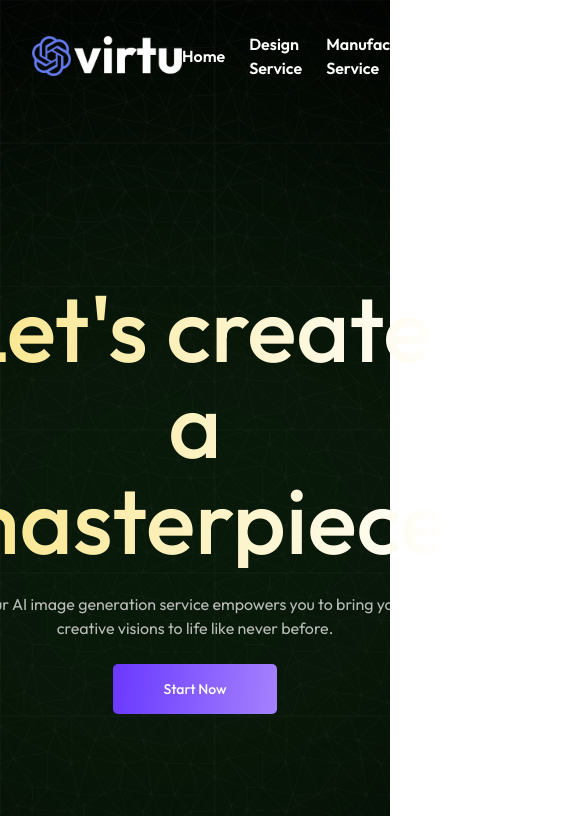
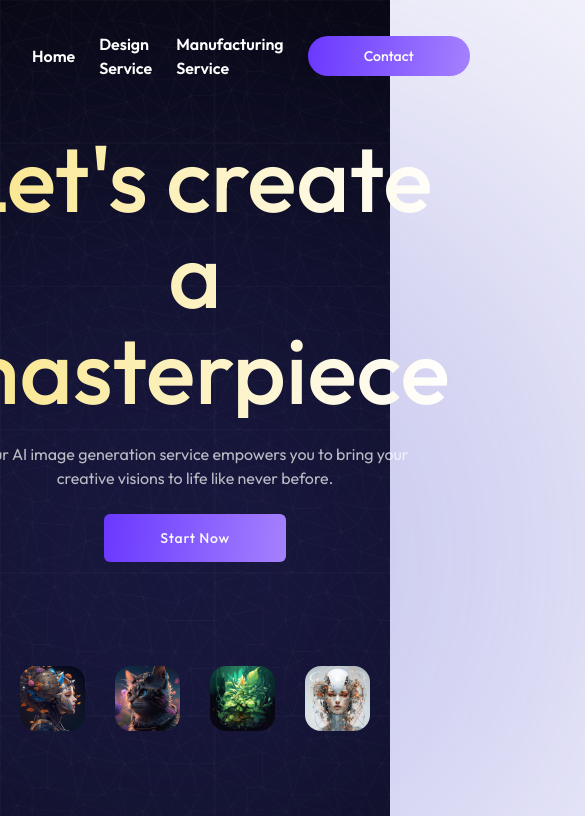
Before and after one commit to tanvir1017/provat-protfolio, a Next.js app: page / in a window 390 px wide. Shown: the top 816 px of the page, 585 px wide, since content can reach past the window. Built offline with nearby package versions, Linux system fonts and the light colour scheme.

Commit message:
feat: 🎸 Fixed color scheme to indigo

```diff
--- /dev/null
+++ b/src/app/contact-me/page.tsx
@@ -0,0 +1,7 @@
+import React from "react";
+
+const Contact = () => {
+  return <div>Contact Service</div>;
+};
+
+export default Contact;
--- /dev/null
+++ b/src/app/design-service/page.tsx
@@ -0,0 +1,7 @@
+import React from "react";
+
+const DesignService = () => {
+  return <div>Design Service</div>;
+};
+
+export default DesignService;
--- a/src/app/globals.css
+++ b/src/app/globals.css
@@ -32,7 +32,7 @@
 
     /* Custom Color code */
     --indigo-5: hsl(255, 100%, 61%);
-    --indigo-2_5: hsl(257, 97%, 75%);
+    --indigo-2: hsl(257, 97%, 75%);
 
     --offWhite-3: hsl(0 0% 100% / 0.68);
     /* Custom Color code */
@@ -77,7 +77,7 @@
 
 /* Custom css */
 
-.hero__section__afterEffects::after {
+.hero__section__afterEffects::before {
   content: "*";
   position: absolute;
   top: 0;
@@ -107,27 +107,10 @@
   background-image: linear-gradient(
     -264.28deg,
     var(--indigo-5),
-    var(--indigo-2_5)
+    var(--indigo-2)
   );
   /* background: linear-gradient(264.28deg, #dec7ff -38.2%, #5c27fe 103.12%); */
-  padding: 25px 50px;
-  border-radius: 5px;
-  color: #fff;
-  transition: all 0.3s ease-in-out;
-  position: relative;
-  overflow: hidden;
 }
-
-/* slider class */
-.swiper {
-  width: 100%;
-  height: 100%;
-}
-
-/* .swiper-slide img {
-  display: block;
-  width: 95%;
-} */
 
 /* slider class */
 
--- a/src/app/layout.tsx
+++ b/src/app/layout.tsx
@@ -1,6 +1,7 @@
 import type { Metadata } from "next";
 import { Outfit } from "next/font/google";
 import "./globals.css";
+import Navbar from "@/components/shared/navbar/navbar";
 
 const outfit = Outfit({ subsets: ["latin"] });
 
@@ -16,7 +17,10 @@ export default function RootLayout({
 }>) {
   return (
     <html lang="en">
-      <body className={outfit.className}>{children}</body>
+      <body className={outfit.className}>
+        <Navbar />
+        {children}
+      </body>
     </html>
   );
 }
--- /dev/null
+++ b/src/app/manufacturing-service/page.tsx
@@ -0,0 +1,7 @@
+import React from "react";
+
+const ManufacturingService = () => {
+  return <div>Manufacturing Service</div>;
+};
+
+export default ManufacturingService;
--- a/src/app/page.tsx
+++ b/src/app/page.tsx
@@ -1,13 +1,13 @@
 import Home from "@/components/pages/home";
 import HeroSection from "@/components/pages/home/hero-section";
-import Navbar from "@/components/shared/navbar/navbar";
+import { NavbarWithHome } from "@/components/shared/navbar/navbar";
 import Image from "next/image";
 
 export default function Page() {
   return (
     <div>
-      <div className="relative z-10 bg-black bg-[url(/assets/images/hero-bg.png)] bg-center bg-cover hero__section__afterEffects">
-        <Navbar />
+      <div className="relative z-10 bg-black after:content-['hello'] after:bg-gradient-to-tr after:from-indigo-500/65 after:to-indigo-800/55 after:absolute after:top-1/2 after:left-1/2 after:transform after:-translate-x-1/2 after:-translate-y-1/2 after:w-[800px] after:h-[800px] after:rounded-full after:blur-[280px] after:-z-10 bg-center bg-cover hero__section__afterEffects ">
+        <NavbarWithHome />
         <HeroSection />
       </div>
       <Home />
--- a/src/components/pages/home/hero-section.tsx
+++ b/src/components/pages/home/hero-section.tsx
@@ -8,7 +8,7 @@ const HeroSection = () => {
   return (
     <>
       <div className="container">
-        <div className="grid place-content-center pt-[200px]">
+        <div className="grid place-content-center pt-[50px] sm:pt-[100px] md:pt-[150px] lg:pt-[200px]">
           <div className="grid place-items-center gap-y-6">
             <h1 className="hero__text text-[5.75rem] max-w-3xl">
               Let's create a masterpiece
@@ -17,7 +17,9 @@ const HeroSection = () => {
               Our AI image generation service empowers you to bring your
               creative visions to life like never before.
             </h6>
-            <Button className="global__Button__gradient px">Start Now</Button>
+            <Button className="global__Button__gradient px-14 py-6 rounded-md relative overflow-hidden tracking-wider transition-all duration-300 ease-in-out">
+              Start Now
+            </Button>
           </div>
         </div>
       </div>
@@ -27,18 +29,18 @@ const HeroSection = () => {
       </div>
 
       <div className="container">
-        <div className=" grid place-items-center gap-y-5 pb-44">
+        <div className=" grid place-items-center gap-y-7 pb-44">
           <h5 className="text-[var(--offWhite-3)]">
             WE HELP PEOPLE CREATE ART FOR
           </h5>
 
-          <div className="grid grid-cols-5 gap-x-16 ">
+          <div className="grid grid-cols-5 gap-x-16">
             {brandImageArray.map((image) => (
               <Image
                 key={image}
                 src={`/assets/images/${image}.png`}
                 height={100}
-                width={100}
+                width={130}
                 alt="Brand that I've work with"
                 className="opacity-70 hover:opacity-100"
               />
--- a/src/components/shared/navbar/navbar.tsx
+++ b/src/components/shared/navbar/navbar.tsx
@@ -1,11 +1,65 @@
+"use client";
 import { Button } from "@/components/ui/button";
 import Image from "next/image";
-import React from "react";
+import Link from "next/link";
+import { usePathname, useRouter } from "next/navigation";
+import React, { use } from "react";
 
 const Navbar = () => {
+  const pathname = usePathname();
+
   return (
-    <header className="pt-8">
+    <>
+      <header
+        className={`bg-black py-8 ${
+          ["/"].includes(pathname) ? "hidden" : "block"
+        }`}
+      >
+        <NavbarWithoutHome />
+      </header>
+    </>
+  );
+};
+
+export const NavbarWithHome = () => {
+  return (
+    <header className={`pt-8`}>
       <nav className="bg-transparent container  flex items-center justify-between">
+        <Link href="/">
+          <Image
+            src="/assets/images/virtu.png"
+            height={100}
+            width={150}
+            alt="Brand logo"
+            priority
+          />
+        </Link>
+        <ul className="flex items-center gap-x-6 text-white font-semibold">
+          <li>
+            <Link href="/">Home</Link>
+          </li>
+          <li>
+            <Link href="/design-service">Design Service</Link>
+          </li>
+          <li>
+            <Link href="/manufacturing-service">Manufacturing Service</Link>
+          </li>
+          <li>
+            <Link href="/contact-me">
+              <Button className="rounded-full global__Button__gradient text-white px-14 transition-all duration-300 ease-in-out">
+                Contact
+              </Button>
+            </Link>
+          </li>
+        </ul>
+      </nav>
+    </header>
+  );
+};
+const NavbarWithoutHome = () => {
+  return (
+    <nav className=" container  flex items-center justify-between">
+      <Link href="/">
         <Image
           src="/assets/images/virtu.png"
           height={100}
@@ -13,19 +67,31 @@ const Navbar = () => {
           alt="Brand logo"
           priority
         />
-        <ul className="flex items-center gap-x-6 text-white font-semibold">
-          <li>Home</li>
-          <li>Design Service</li>
-          <li>Manufacturing Service</li>
-          <li>
+      </Link>
+      <ul className="flex items-center gap-x-6 text-white font-semibold">
+        <li>
+          <Link href="/">Home</Link>
+        </li>
+        <li>
+          <Link href="/design-service">Design Service</Link>
+        </li>
+        <li>
+          <Link href="/manufacturing-service">Manufacturing Service</Link>
+        </li>
+        <li>
+          <Link href="/contact-me">
             <Button className="rounded-full bg-white/15 hover:bg-white/15 backdrop-blur-sm  text-white px-14">
               Contact
             </Button>
-          </li>
-        </ul>
-      </nav>
-    </header>
+          </Link>
+        </li>
+      </ul>
+    </nav>
   );
 };
 
+const MobileNavbar = () => {
+  return <div>Mobile Navbar</div>;
+};
+
 export default Navbar;
```
